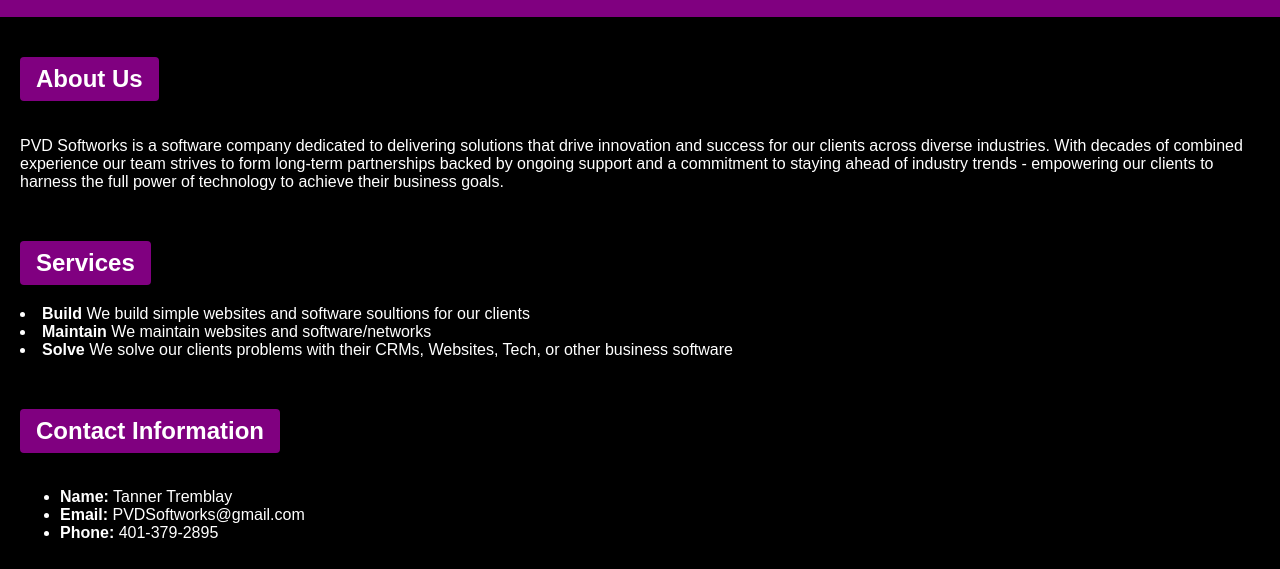
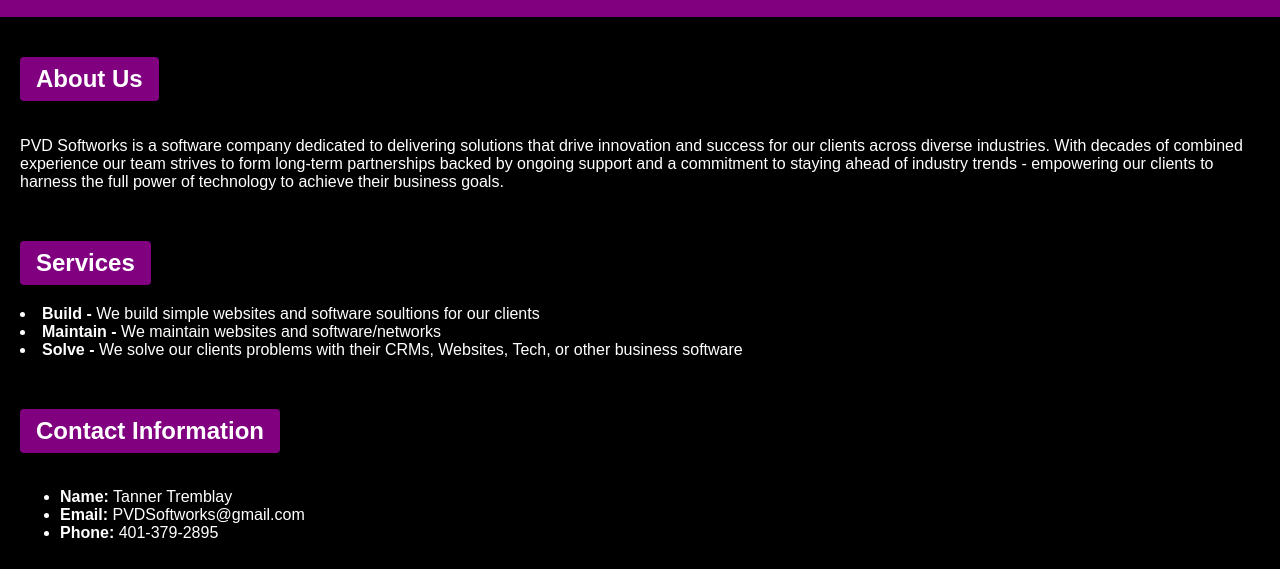
Before and after one commit to PVDSoftworks/PVDSoftworks.github.io, a plain HTML site: page index.html in a window 1280 px wide. Shown: the part 253-822 px from the top of the page. Drawn offline with nearby package versions, Linux system fonts and the light colour scheme.

Commit message:
Update index.html

```diff
--- a/index.html
+++ b/index.html
@@ -122,9 +122,9 @@ With decades of combined experience our team strives to form long-term partnersh
         </section>
  <section>
             <h2>Services</h2>
-             <li><strong>Build</strong> We build simple websites and software soultions for our clients</li>
-                <li><strong>Maintain</strong> We maintain websites and software/networks </li>
-                <li><strong>Solve</strong> We solve our clients problems with their CRMs, Websites, Tech, or other business software</li>        </section>
+             <li><strong>Build -</strong> We build simple websites and software soultions for our clients</li>
+                <li><strong>Maintain -</strong> We maintain websites and software/networks </li>
+                <li><strong>Solve -</strong> We solve our clients problems with their CRMs, Websites, Tech, or other business software</li>        </section>
 	    <section>
             <h2>Contact Information</h2>
             <ul>
```
